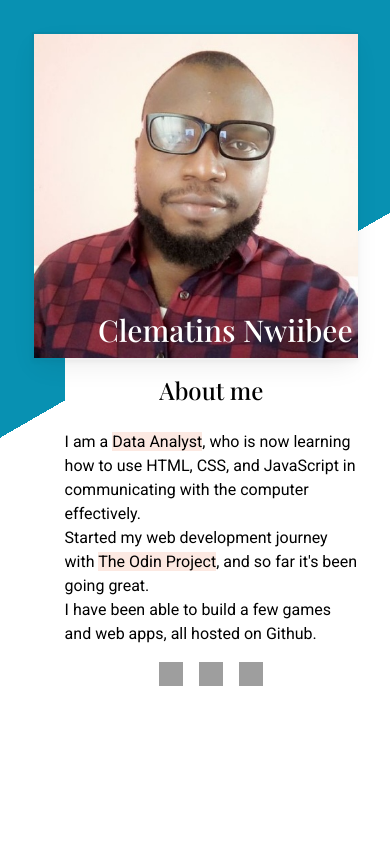
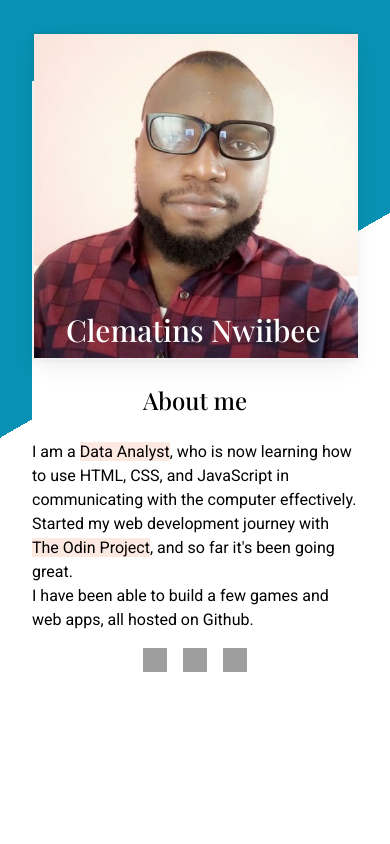
Before and after one commit to Sorbari2016/home, a plain HTML site: page index.html in a window 390 px wide. Shown: the top 844 px of the page. Drawn offline with nearby package versions, Linux system fonts and the light colour scheme; grey boxes are pictures that could not be loaded; a web font is replaced by a local one.

Commit message:
Adjust styles

```diff
--- a/css/style.css
+++ b/css/style.css
@@ -65,7 +65,7 @@ mark {
   min-height: 100vh;
   background-color: white;
   background-image: linear-gradient(
-    /* color split along a diagonal */ 168deg,
+    168deg,
     #0891b2 59.95%,
     rgba(0, 0, 0, 0.16) 60%,
     rgba(0, 0, 0, 0) 60%
@@ -76,13 +76,17 @@ mark {
   position: relative;
   z-index: 50;
   border-right: none;
+  flex: 0 0 38%;
+  max-width: 420px;
+  min-width: 260px;
+  overflow: hidden;
 }
 
 .portrait-card img {
-  /* make image fill up its parent container */
-  width: auto;
-  max-width: auto;
+  width: 100%;
   height: 100%;
+  object-fit: cover;
+  object-position: center top;
   display: block;
 }
 
@@ -99,7 +103,8 @@ mark {
   padding: 2rem;
   align-self: center;
   background: white;
-  margin-left: 1rem;
+  margin-left: 0; /* no gap */
+  flex: 1 1 auto;
 }
 
 .about-card h2 {
@@ -261,6 +266,7 @@ address {
 @media (max-width: 900px) {
   #main-header {
     display: flow-root;
+    position: relative;
   }
 
   .portrait-card {
@@ -269,6 +275,7 @@ address {
     float: left;
     margin-right: 18px;
     margin-bottom: 14px;
+    overflow: visible;
   }
 
   .portrait-card h1 {
@@ -315,6 +322,7 @@ address {
 
   .portrait-card {
     width: 100%;
+    margin-bottom: 1.5rem;
   }
 
   .portrait-card img {
@@ -332,7 +340,7 @@ address {
 
   .about-card h2 {
     text-align: center;
-    margin-top: 2rem;
+    margin-top: 3rem;
   }
 
   .about-card .flex-items {
@@ -343,10 +351,11 @@ address {
     border: 0;
     box-shadow: none;
     padding: 0;
+    margin-left: 0;
   }
 
   .about-body {
-    margin-bottom: 0;
+    margin-bottom: 0.6rem;
   }
 
   .about-footer {
@@ -389,7 +398,7 @@ address {
   }
 
   .footer-icons .flex-items {
-    gap: 1.5rem;
+    gap: 1rem;
   }
 
   .right-footer img {
@@ -401,7 +410,7 @@ address {
 @media (max-width: 450px) {
   .portrait-card h1 {
     font-size: 1.875rem;
-    left: 4rem;
+    left: 2rem;
   }
 
   .about-card h2 {
```
